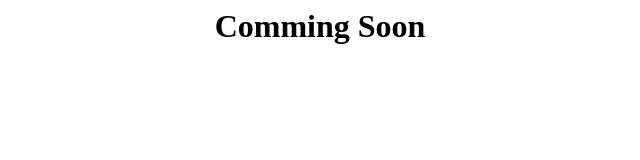
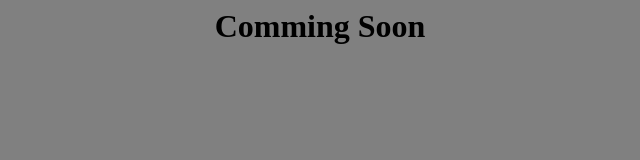
Before and after one commit to Blioxxx/github.blioxxx.de, a plain HTML site: page index.html in a window 1280 px wide. Shown: the whole page, without its empty margins (320-960 px from the left). Drawn offline with Linux system fonts and the light colour scheme.

Commit message:
add styles
Signed-off-by: Mirco Kibiger <mkibiger@computerworks.de>

```diff
--- /dev/null
+++ b/assets/styles.css
@@ -0,0 +1,3 @@
+body{
+  background-color: grey;
+}
--- a/index.html
+++ b/index.html
@@ -1,6 +1,7 @@
 <html>
 <head>
   <title>Blioxxx Github</title>
+  <link rel="stylesheet" href="assets/styles.css">
 </head>
 <body>
 <center><h1>Comming Soon</h1></center>
```
